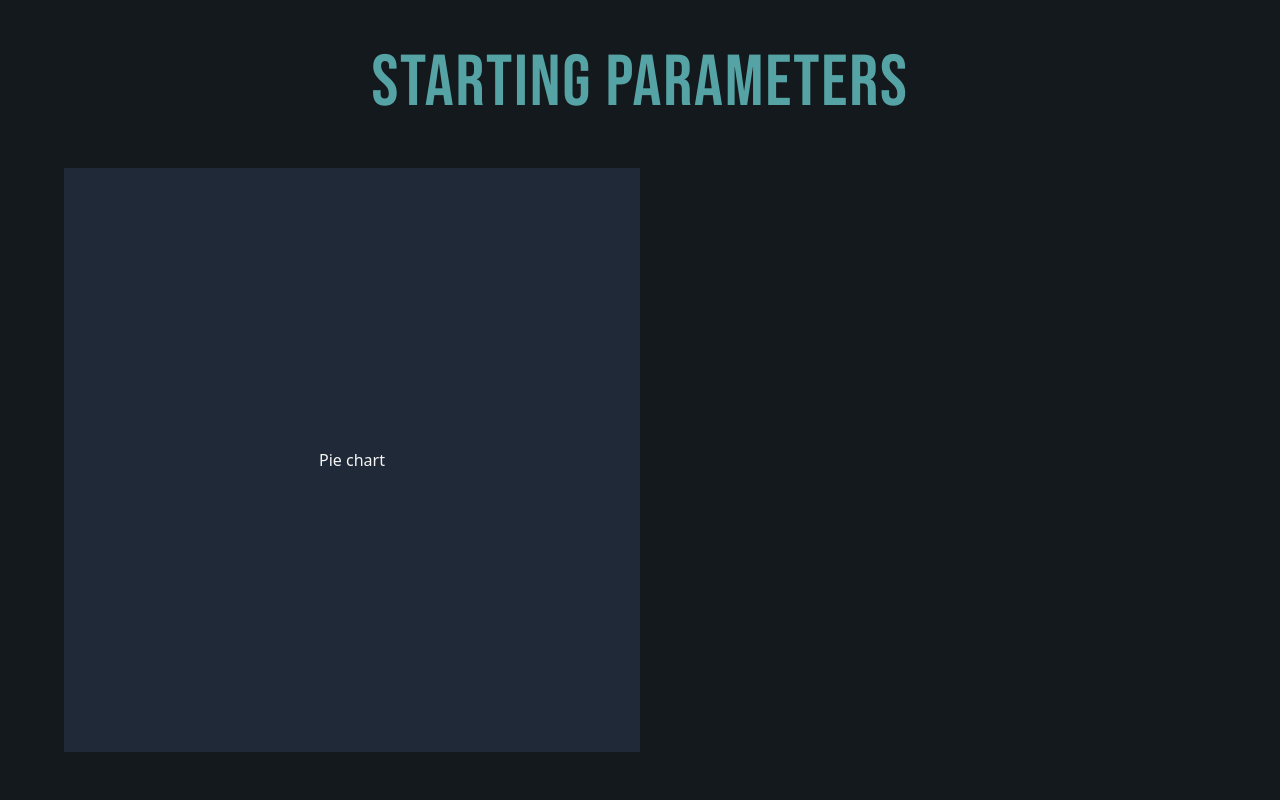
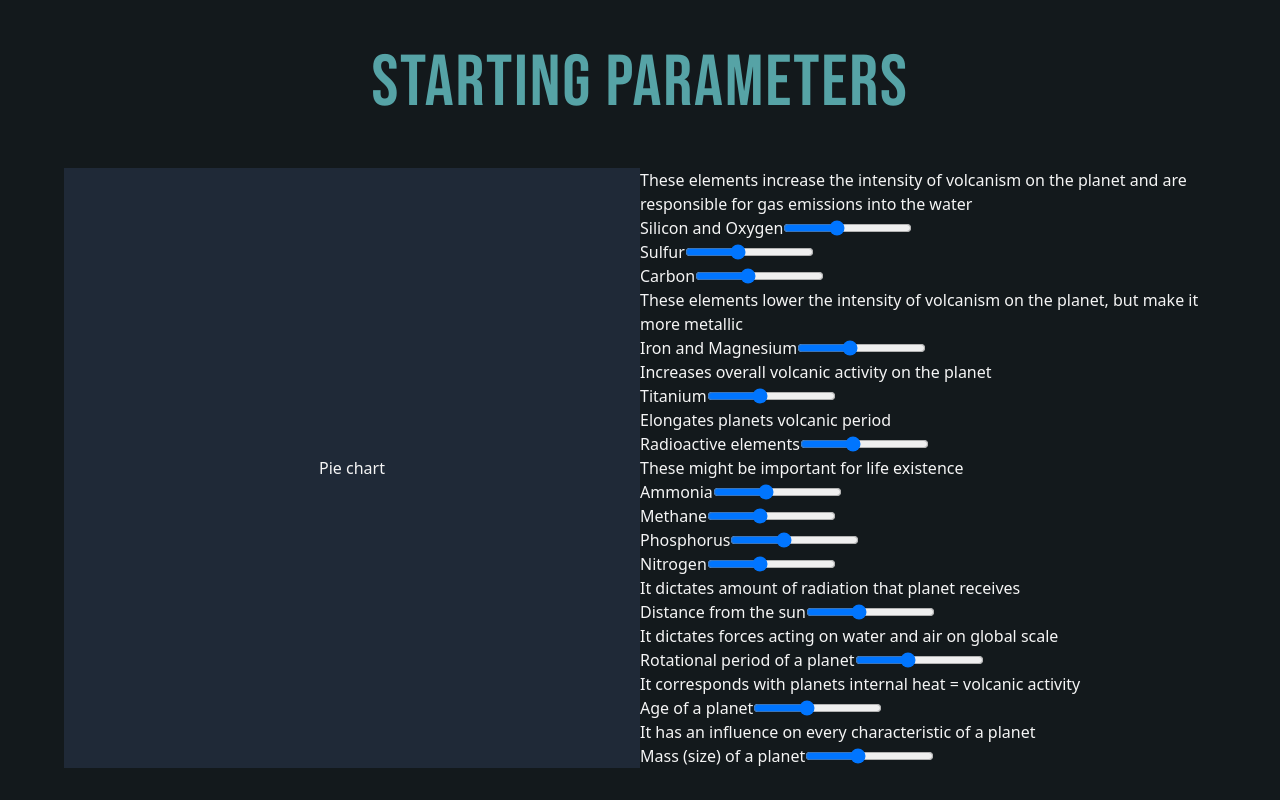
Before and after one commit to Aqua-Genesis/simulator-next, a Next.js app: page /setup in a window 1280 px wide. Built offline with nearby package versions, Linux system fonts and the light colour scheme; a web font is replaced by a local one.

Commit message:
Bare inputs

```diff
--- a/app/setup/page.js
+++ b/app/setup/page.js
@@ -1,6 +1,18 @@
+'use client'
+import InputWidget from "@/components/InputWidget";
+import {inputs} from "@/components/constants";
+import {useState} from "react";
 
 
 export default function Page() {
+
+  const defaultValues = {};
+  for (const group of inputs) {
+    for (const input of group.inputs) {
+      defaultValues[input.name] = 0.4;
+    }
+  }
+  const [values, setValues] = useState(defaultValues);
 
   return <div className="flex flex-col items-center bg-background h-full py-12 px-16 overflow-hidden">
     <p className="bebas text-blue2 text-7xl tracking-wide">
@@ -12,7 +24,10 @@ export default function Page() {
         <p>Pie chart</p>
       </div>
       <div className="flex items-center justify-center w-1/2">
-
+        <InputWidget
+          values={values}
+          setValues={setValues}
+        />
       </div>
     </div>
 
--- /dev/null
+++ b/components/InputWidget.js
@@ -0,0 +1,25 @@
+import {inputs} from "@/components/constants";
+import Slider from "@/components/Slider";
+
+export default function InputWidget({values, setValues}) {
+
+  function handleChange(name, value) {
+    let newValues = {...values};
+    newValues[name] = value;
+    setValues(newValues);
+  }
+
+  return <div>
+    {inputs.map((group) => <div key={group.description}>
+      <p>{group.description}</p>
+      {group.inputs.map((input) =>
+        <Slider
+          name={input.name} key={input.name}
+          colour={input.colour}
+          range={[0, 1]}
+          value={values[input.name]}
+          handleChange={handleChange}
+        />)}
+    </div>)}
+  </div>
+}
--- a/components/Slider.js
+++ b/components/Slider.js
@@ -1,8 +1,13 @@
-export default function Slider({label, range, value, setValue}) {
-  return <div>
-    <label htmlFor={label}>{label}</label>
-    <input id={label} type={"range"} min={range[0]} max={range[1]} step={0.01}
-           value={value} onChange={(e) => setValue(e.target.value)}
+export default function Slider({name, colour, range, value, handleChange}) {
+  return <div className="flex">
+    <label htmlFor={name}
+           className=""
+    >
+      {name}
+    </label>
+    <input id={name} type={"range"} min={range[0]} max={range[1]} step={0.01}
+           value={value} onChange={(e) => handleChange(name, e.target.value)}
+           className=""
     />
   </div>
 }
```
